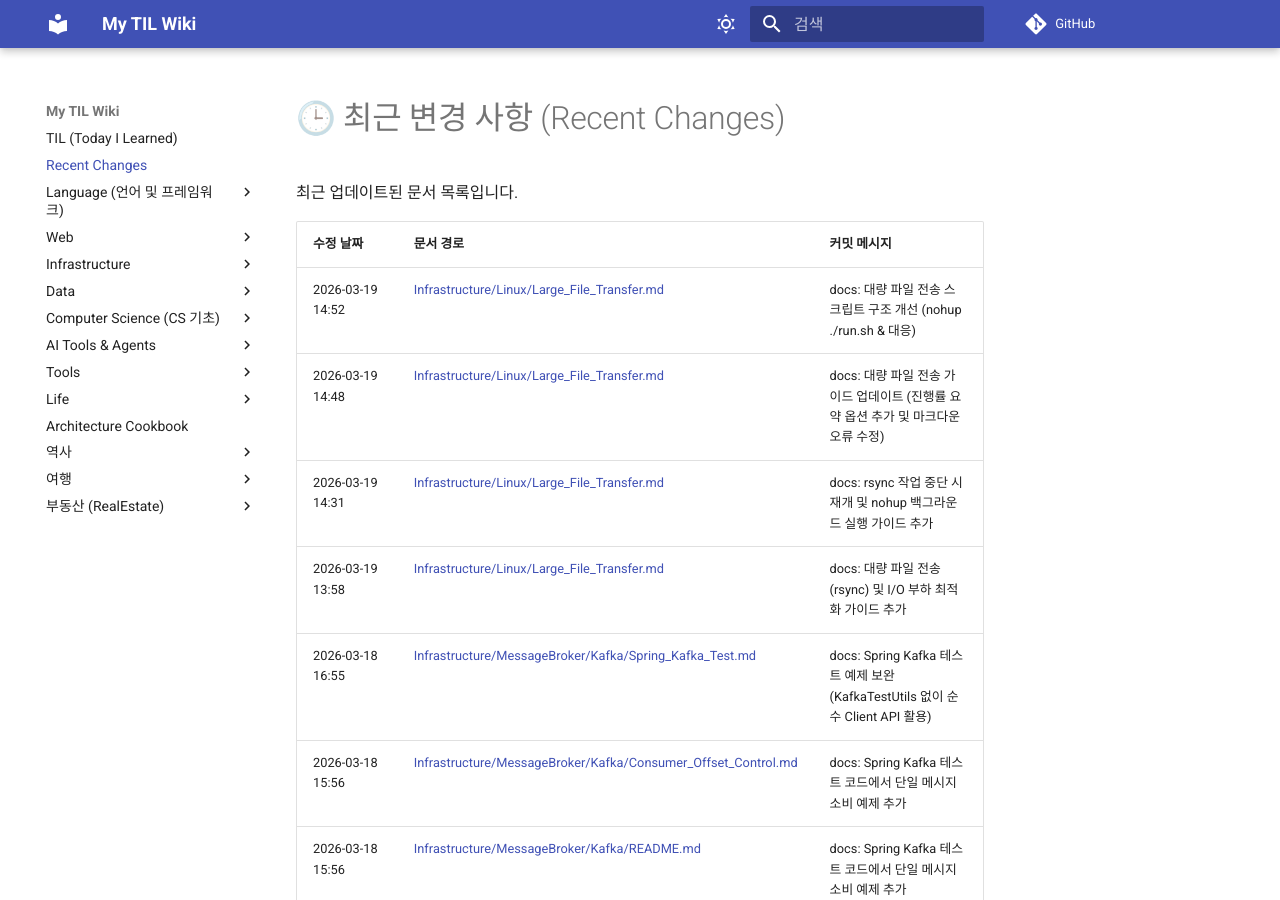
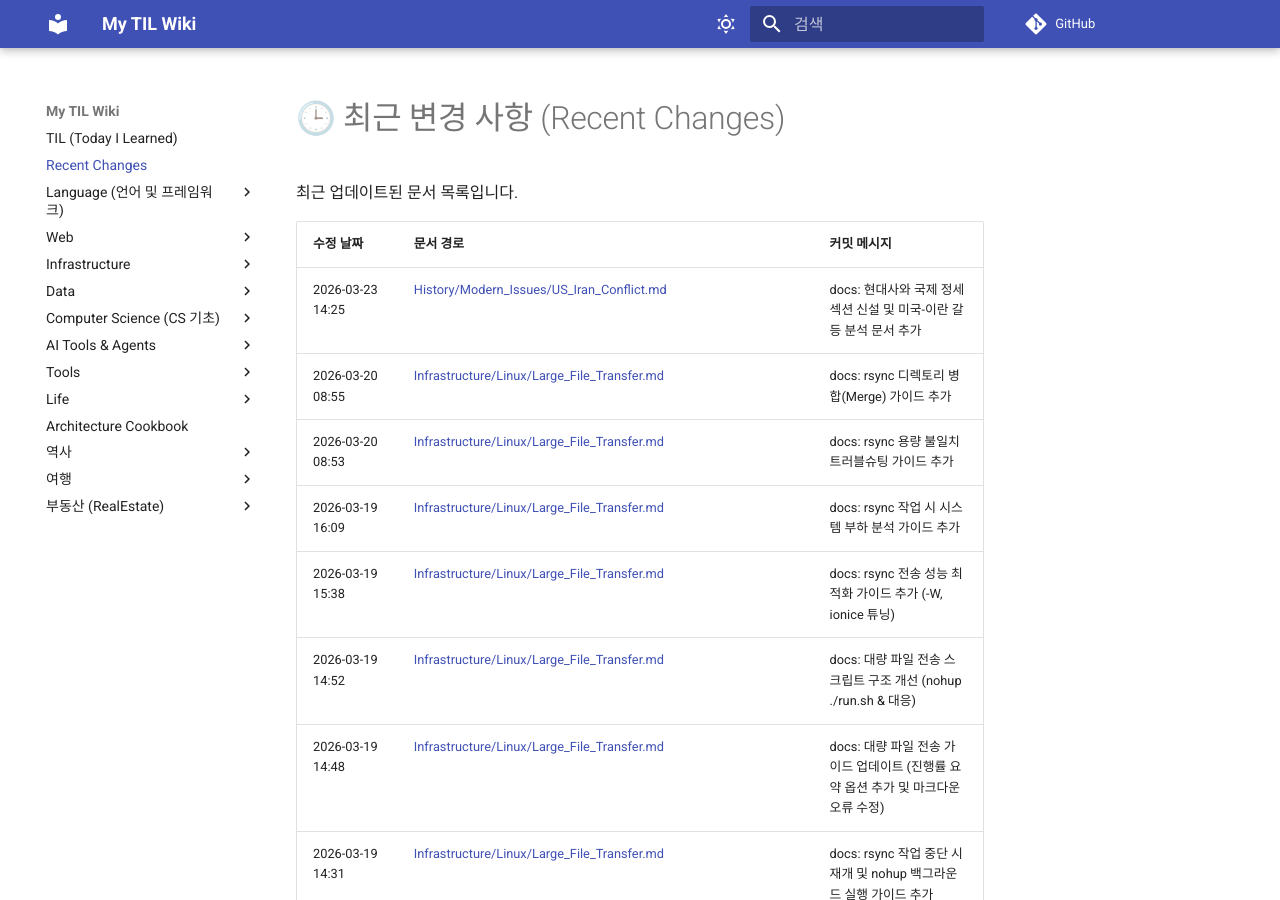
Before and after one commit to DevDooly/TIL, an MkDocs documentation site: the page built from docs/Recent_Changes.md, in a window 1280 px wide and 900 px high. Built offline with MkDocs 1.6.1 and Material for MkDocs 9.7.7, drawn with Linux system fonts in a browser that asks for light colours; comment, search, counter and statistics services are not loaded; some of the changed text lies outside the part shown.

```diff
--- a/docs/Recent_Changes.md
+++ b/docs/Recent_Changes.md
@@ -4,6 +4,11 @@
 
 | 수정 날짜 | 문서 경로 | 커밋 메시지 |
 | :--- | :--- | :--- |
+| 2026-03-23 14:25 | [History/Modern_Issues/US_Iran_Conflict.md](History/Modern_Issues/US_Iran_Conflict.md) | docs: 현대사와 국제 정세 섹션 신설 및 미국-이란 갈등 분석 문서 추가 |
+| 2026-03-20 08:55 | [Infrastructure/Linux/Large_File_Transfer.md](Infrastructure/Linux/Large_File_Transfer.md) | docs: rsync 디렉토리 병합(Merge) 가이드 추가 |
+| 2026-03-20 08:53 | [Infrastructure/Linux/Large_File_Transfer.md](Infrastructure/Linux/Large_File_Transfer.md) | docs: rsync 용량 불일치 트러블슈팅 가이드 추가 |
+| 2026-03-19 16:09 | [Infrastructure/Linux/Large_File_Transfer.md](Infrastructure/Linux/Large_File_Transfer.md) | docs: rsync 작업 시 시스템 부하 분석 가이드 추가 |
+| 2026-03-19 15:38 | [Infrastructure/Linux/Large_File_Transfer.md](Infrastructure/Linux/Large_File_Transfer.md) | docs: rsync 전송 성능 최적화 가이드 추가 (-W, ionice 튜닝) |
 | 2026-03-19 14:52 | [Infrastructure/Linux/Large_File_Transfer.md](Infrastructure/Linux/Large_File_Transfer.md) | docs: 대량 파일 전송 스크립트 구조 개선 (nohup ./run.sh & 대응) |
 | 2026-03-19 14:48 | [Infrastructure/Linux/Large_File_Transfer.md](Infrastructure/Linux/Large_File_Transfer.md) | docs: 대량 파일 전송 가이드 업데이트 (진행률 요약 옵션 추가 및 마크다운 오류 수정) |
 | 2026-03-19 14:31 | [Infrastructure/Linux/Large_File_Transfer.md](Infrastructure/Linux/Large_File_Transfer.md) | docs: rsync 작업 중단 시 재개 및 nohup 백그라운드 실행 가이드 추가 |
```
Also changed, not shown: other parts of docs/Recent_Changes.md (+0 -5 lines), docs/Infrastructure/Jenkins/Installation_Docker_Linux.md (+0 -2 lines), docs/Infrastructure/Kubernetes/ETCD_Backup_Restore.md (+0 -2 lines), docs/Infrastructure/Linux/Large_File_Transfer.md (+37 -15 lines), docs/Infrastructure/MessageBroker/Kafka/Spring_Kafka_Test.md (+6 -6 lines), docs/Language/Python/Study/Decorator.md (+1 -1 lines), 1 other file.
